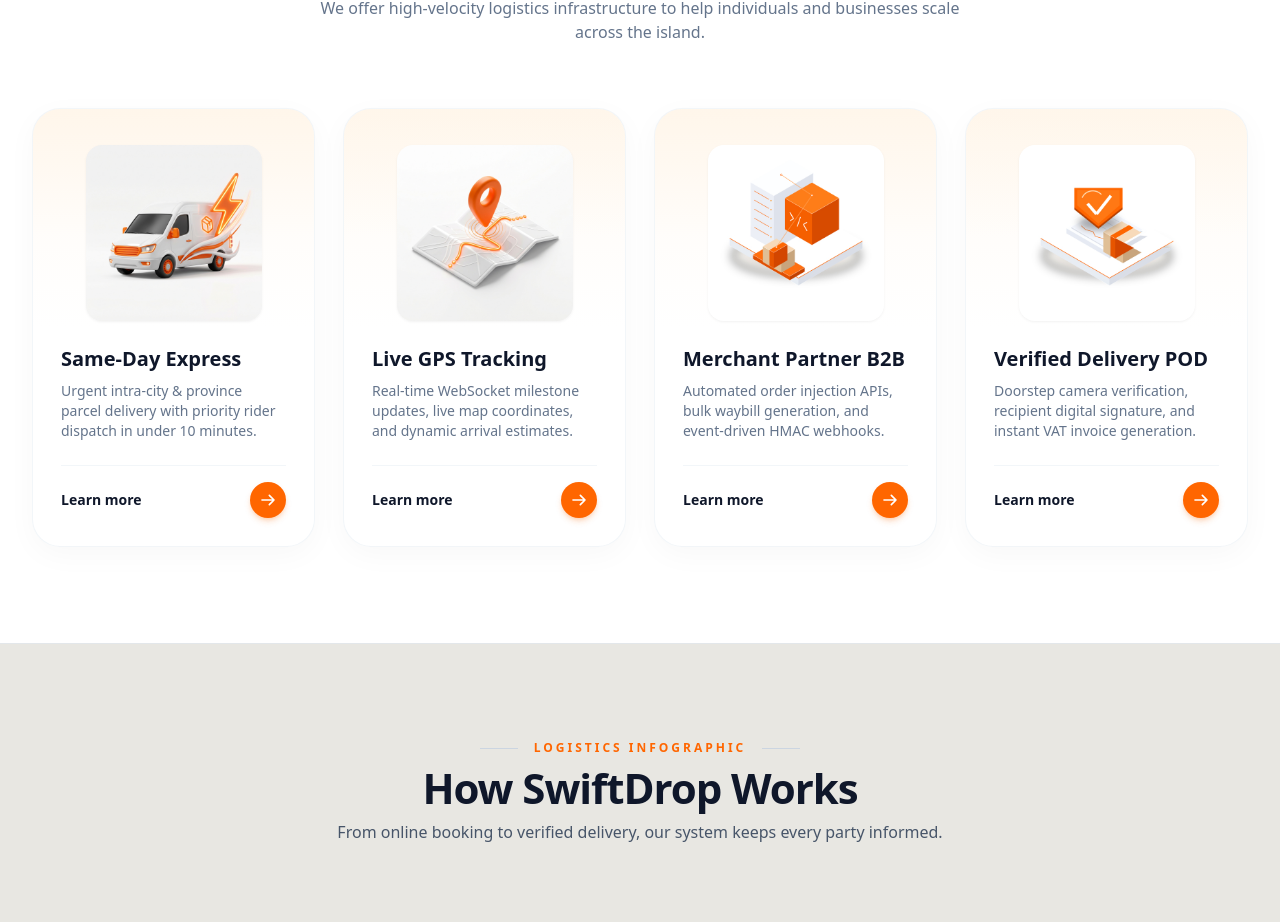
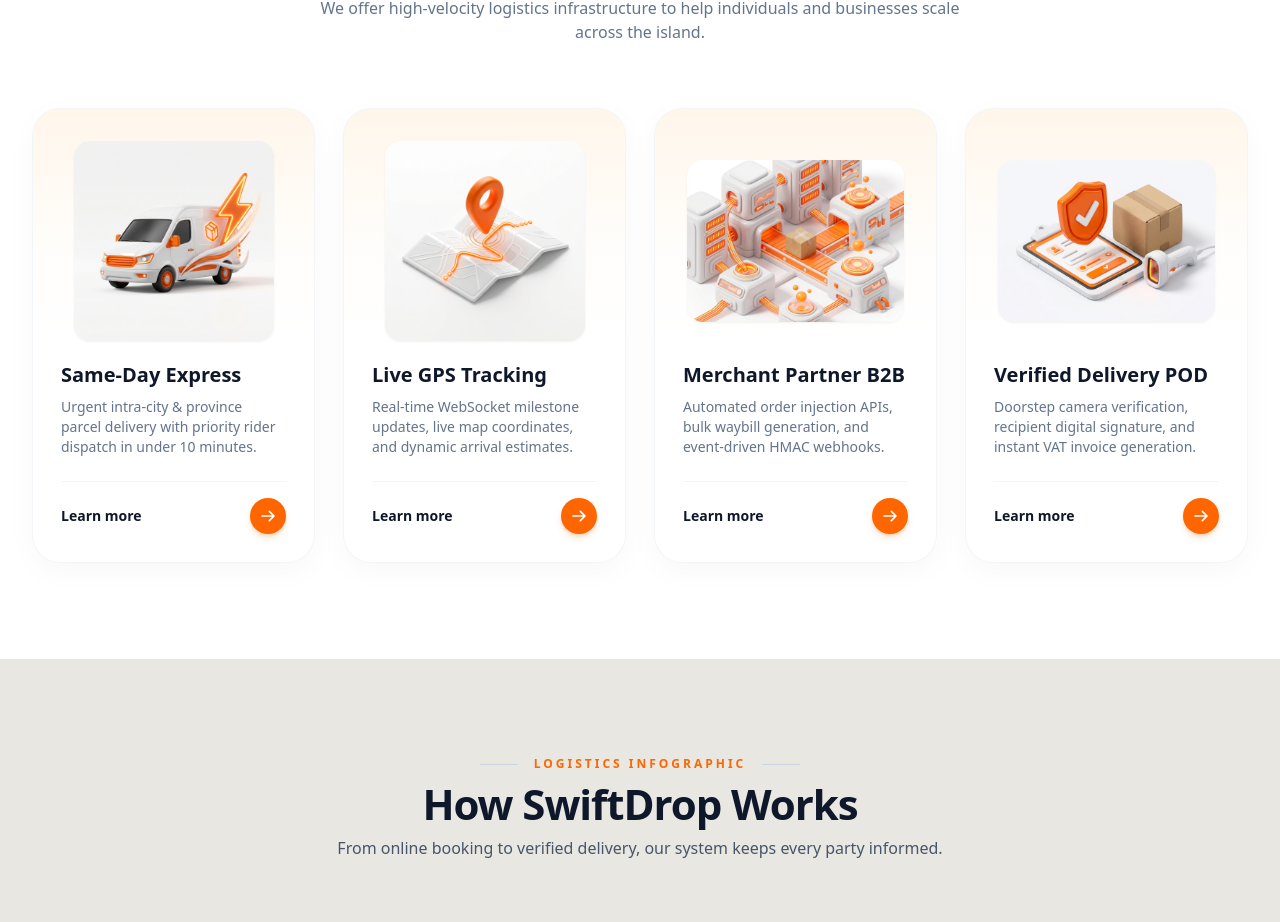
Before and after one commit to yasindugunasekara/SWIFTDROP, a Next.js app in the folder web/: page / in a window 1280 px wide. Shown: the part 999-1921 px from the top of the page. Built offline with nearby package versions, Linux system fonts and the light colour scheme.

Commit message:
feat(ui): update service 3 and 4 with photorealistic close-up 3D AI illustrations matching scale of first two cards

```diff
--- a/web/src/app/page.tsx
+++ b/web/src/app/page.tsx
@@ -138,25 +138,25 @@
               {
                 title: "Same-Day Express",
                 desc: "Urgent intra-city & province parcel delivery with priority rider dispatch in under 10 minutes.",
-                image: "/service-express.jpg",
+                image: "/service-express.jpg?v=3",
                 link: "/booking",
               },
               {
                 title: "Live GPS Tracking",
                 desc: "Real-time WebSocket milestone updates, live map coordinates, and dynamic arrival estimates.",
-                image: "/service-tracking.jpg",
+                image: "/service-tracking.jpg?v=3",
                 link: "/#process",
               },
               {
                 title: "Merchant Partner B2B",
                 desc: "Automated order injection APIs, bulk waybill generation, and event-driven HMAC webhooks.",
-                image: "/service-api.jpg",
+                image: "/service-api.jpg?v=3",
                 link: "/portal",
               },
               {
                 title: "Verified Delivery POD",
                 desc: "Doorstep camera verification, recipient digital signature, and instant VAT invoice generation.",
-                image: "/service-pod.jpg",
+                image: "/service-pod.jpg?v=3",
                 link: "/#coverage",
               },
             ].map((service, idx) => (
@@ -169,7 +169,7 @@
                 <div className="absolute top-0 inset-x-0 h-32 bg-gradient-to-b from-orange-100/30 to-transparent pointer-events-none" />
 
                 {/* 3D Thematic Graphic Container */}
-                <div className="h-44 sm:h-48 w-full flex items-center justify-center p-2 mb-4 relative z-10">
+                <div className="h-48 sm:h-52 w-full flex items-center justify-center p-1 mb-4 relative z-10">
                   <img
                     src={service.image}
                     alt={service.title}
```
Also changed, not shown: web/public/service-api.jpg, web/public/service-pod.jpg.
